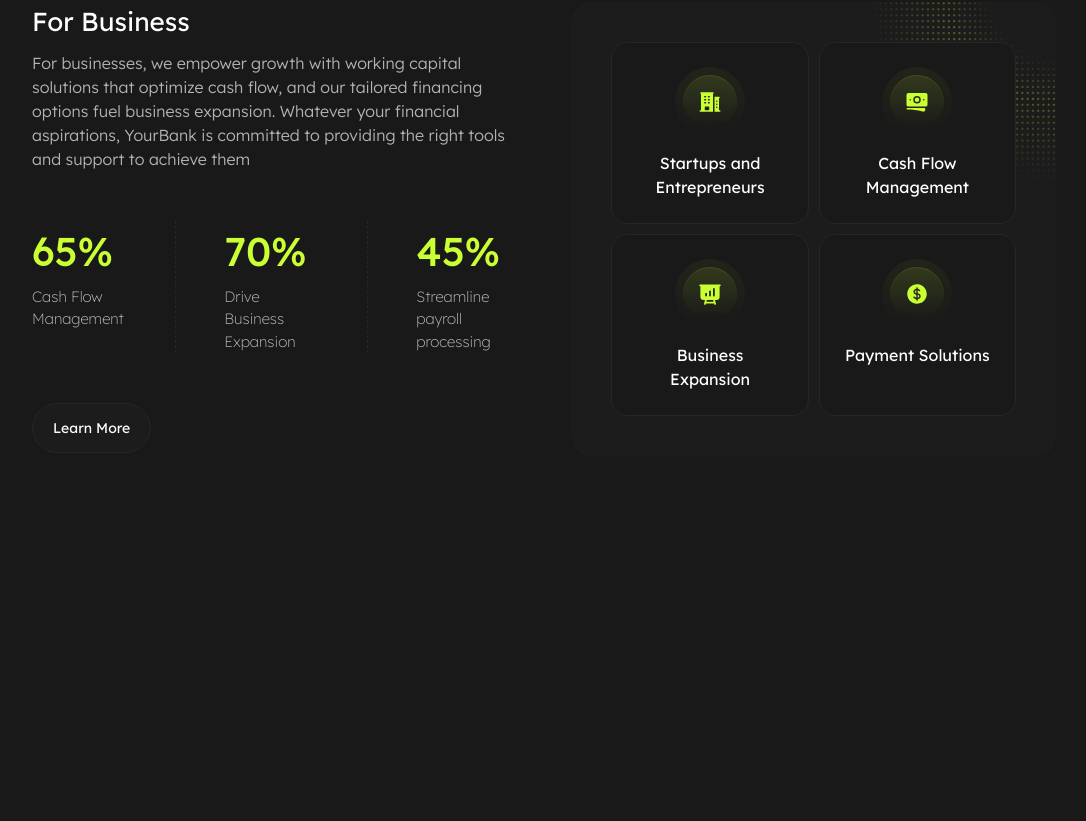
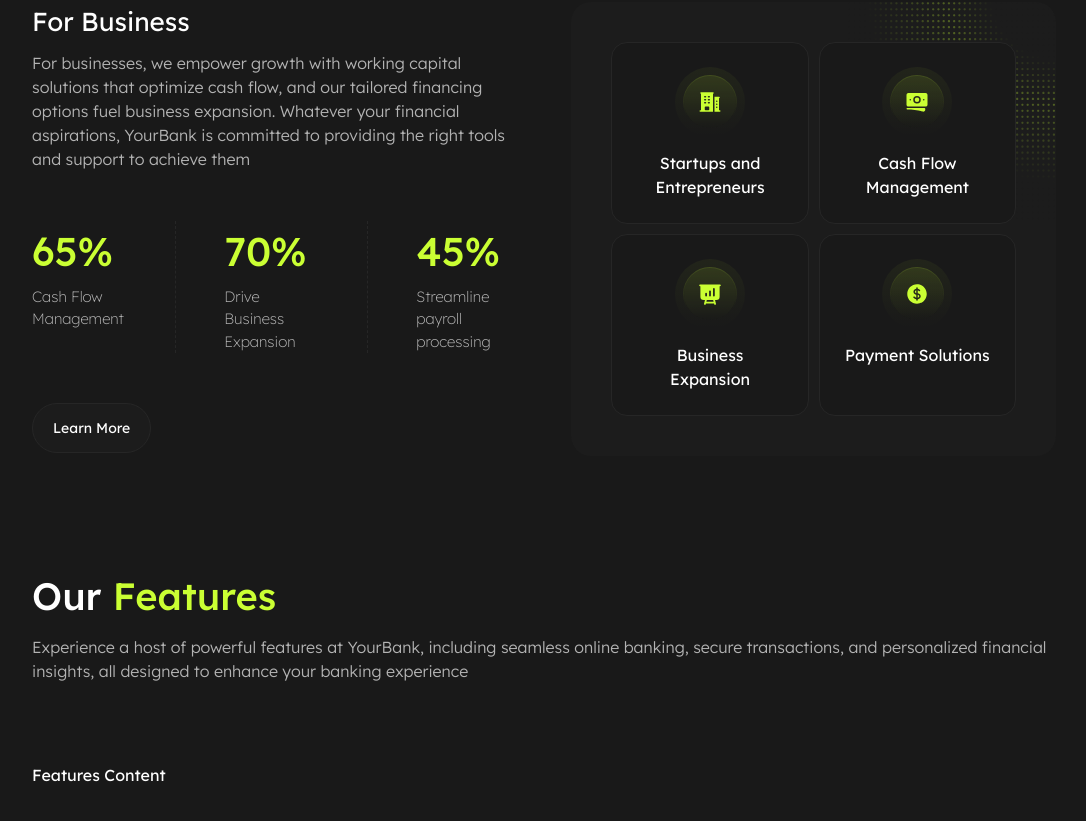
Before and after one commit to zulmy-azhary/your-bank, a Next.js app: page / in a window 1280 px wide. Shown: the part 2161-2982 px from the top of the page, without its empty margins (96-1182 px from the left). Before the commit the page ends 2657 px from the top, so only its background shows below. Built offline with nearby package versions, Linux system fonts and the light colour scheme.

Commit message:
feat: create features section

```diff
--- /dev/null
+++ b/app/(index)/_components/features/index.tsx
@@ -0,0 +1,33 @@
+import { Section } from "@/components/ui/section"
+
+const FeaturesTitle: React.FC = () => {
+  return (
+    <div className="space-y-2.5 text-center md:text-start md:basis-7/12">
+      <h2 className="text-[28px] lg:text-[38px] 2xl:text-5xl font-medium">
+        Our <span className="text-shades-green-60">Features</span>
+      </h2>
+      <p className="text-shades-grey-70 text-sm lg:text-base 2xl:text-lg leading-normal font-light">
+        Experience a host of powerful features at YourBank, including seamless online banking,
+        secure transactions, and personalized financial insights, all designed to enhance your
+        banking experience
+      </p>
+    </div>
+  );
+}
+
+const FeaturesContent: React.FC = () => {
+  return (
+    <div className="flex flex-col gap-y-10 2xl:gap-y-[60px]">
+      Features Content
+    </div>
+  );
+};
+
+export const Features: React.FC = () => {
+  return (
+    <Section className="flex flex-col gap-y-[60px] lg:gap-y-20">
+      <FeaturesTitle />
+      <FeaturesContent />
+    </Section>
+  )
+}
--- a/app/(index)/page.tsx
+++ b/app/(index)/page.tsx
@@ -2,6 +2,7 @@
 import { Hero } from "./_components/hero";
 import { Products } from "./_components/products";
 import { UseCases } from "./_components/use-cases";
+import { Features } from "./_components/features";
 
 export const metadata: Metadata = {
   title: "Home",
@@ -13,6 +14,7 @@
       <Hero />
       <Products />
       <UseCases />
+      <Features />
     </main>
   );
 }
```
